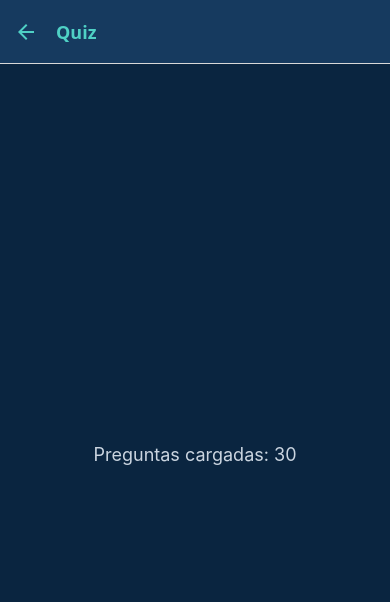
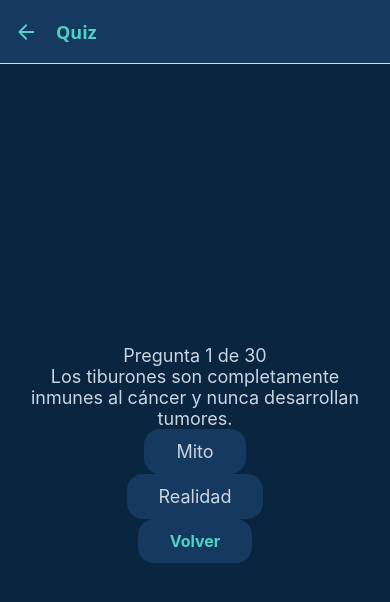
Before and after one commit to nidoco/DataBite, a React Native app: screen /Quiz in a window 390 px wide. Shown: the top 602 px of the page. Built offline with nearby package versions, Linux system fonts and the light colour scheme.

Commit message:
Agregar el flujo de preguntas y respuestas del quiz

```diff
--- a/screens/QuizScreen.tsx
+++ b/screens/QuizScreen.tsx
@@ -1,16 +1,75 @@
-import { View, Text, StyleSheet } from 'react-native';
+import { View, Text, StyleSheet, Pressable } from 'react-native';
 import { NativeStackScreenProps } from '@react-navigation/native-stack';
 import { RootStackParamList } from '../types/navigation';
 import loadQuiz from '../data/loadQuiz';
+import { useState } from 'react';
+import { Respuesta } from '../types/Pregunta';
 
 type Props = NativeStackScreenProps<RootStackParamList, 'Quiz'>;
 
 export function QuizScreen({ navigation }: Props) {
   const quiz = loadQuiz();
+  const [indice, setIndice] = useState(0);
+  const [respuestas, setRespuestas] = useState<{ id: string; acierto: boolean }[]>([]);
+
+  const pregunta = quiz[indice];
+  const respondida = respuestas.length > indice;
+  const esUltima = indice === quiz.length - 1;
+  const avanzar = () => {
+    if (esUltima) {
+      navigation.replace('Resultados', { respuestas });
+    } else {
+      setIndice(indice + 1);
+    }
+  };
+
+  if (!pregunta) {
+    return (
+      <View style={styles.container}>
+        <Text style={styles.texto}>No hay preguntas disponibles.</Text>
+      </View>
+    );
+  }
+  const responder = (eleccion: Respuesta) => {
+    // salir si ya respondio
+    if (respondida) return;
+    // calcular si acerto
+    const acierto = eleccion === pregunta.respuesta;
+    // guardar respuesta en una lista nueva
+    setRespuestas([...respuestas, { id: pregunta.id, acierto }]);
+  }
+
 
   return (
     <View style={styles.container}>
-      <Text style={styles.texto}>Preguntas cargadas: {quiz.length}</Text>
+      <Text style={styles.texto}>Pregunta {indice + 1} de {quiz.length}</Text>
+      <Text style={styles.texto}>{pregunta.enunciado}</Text>
+      {!respondida && (
+      <>
+      <Pressable style={styles.boton} onPress={() => responder('mito')}>
+          <Text style={styles.texto}>Mito</Text>
+        </Pressable><Pressable style={styles.boton} onPress={() => responder('realidad')}>
+            <Text style={styles.texto}>Realidad</Text>
+          </Pressable>
+          </>
+      )}
+      {respondida && (
+        <>
+          <Text style={styles.texto}>
+            {respuestas[indice].acierto ? 'Correcto' : 'Incorrecto'}
+          </Text>
+          <Text style={styles.texto}>{pregunta.explicacion}</Text>
+          <Pressable style={styles.boton} onPress={avanzar}>
+            <Text style={styles.texto}>{esUltima ? 'Ver resultados' : 'Siguiente'}</Text>
+          </Pressable>
+        </>
+      )}
+
+      <Pressable
+        style={({ pressed }) => [styles.boton, pressed && styles.botonPresionado]}
+        onPress={() => navigation.goBack()}>
+        <Text style={styles.botonTexto}>Volver</Text>
+      </Pressable>
     </View>
   );
 }
@@ -26,5 +85,20 @@ const styles = StyleSheet.create({
   texto: {
     color: '#cbd5e0',
     fontSize: 18,
+     textAlign: 'center',
+  },
+  boton: {
+    backgroundColor: '#163a5f',
+    paddingVertical: 12,
+    paddingHorizontal: 32,
+    borderRadius: 16,
+  },
+  botonPresionado: {
+    opacity: 0.7,
+  },
+  botonTexto: {
+    color: '#4fd1c5',
+    fontSize: 16,
+    fontWeight: 'bold',
   },
 });
```
